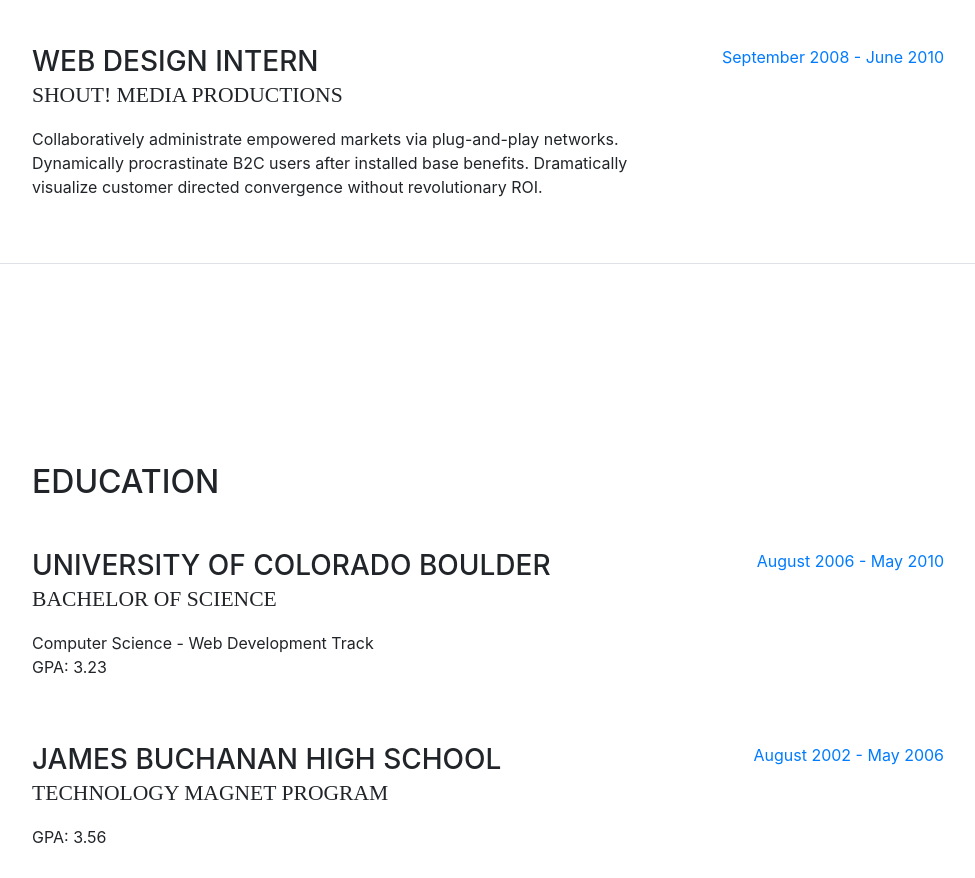
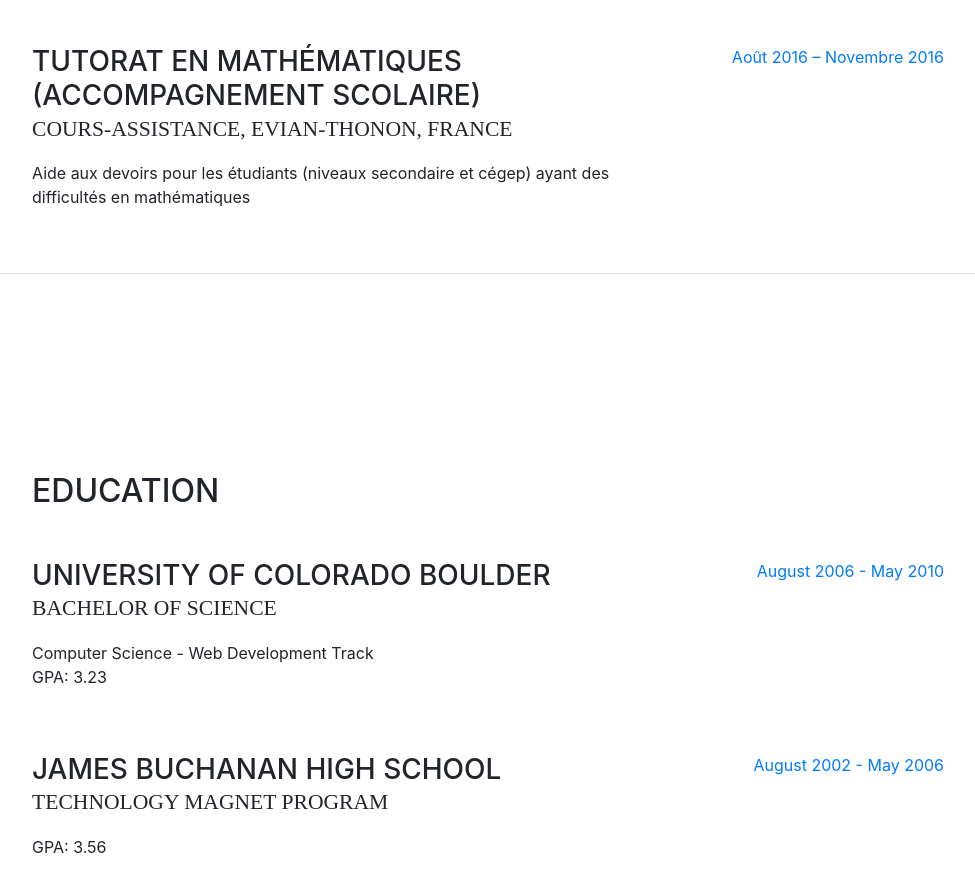
Before and after one commit to georgewillems/georgewillems.github.io, a website with bundled scripts: page index.html in a window 1280 px wide. Shown: the part 1759-2637 px from the top of the page, without its empty margins (288-1263 px from the left). Built offline with nearby package versions, Linux system fonts and the light colour scheme; a web font is replaced by a local one.

Commit message:
Update index.html

```diff
--- a/index.html
+++ b/index.html
@@ -154,12 +154,12 @@
 
           <div class="resume-item d-flex flex-column flex-md-row">
             <div class="resume-content mr-auto">
-              <h3 class="mb-0">Web Design Intern</h3>
-              <div class="subheading mb-3">Shout! Media Productions</div>
-              <p>Collaboratively administrate empowered markets via plug-and-play networks. Dynamically procrastinate B2C users after installed base benefits. Dramatically visualize customer directed convergence without revolutionary ROI.</p>
+              <h3 class="mb-0">Tutorat en Mathématiques (accompagnement scolaire)</h3>
+              <div class="subheading mb-3">Cours-Assistance, Evian-Thonon, France</div>
+              <p> Aide aux devoirs pour les étudiants (niveaux secondaire et cégep) ayant des difficultés en mathématiques</p>
             </div>
             <div class="resume-date text-md-right">
-              <span class="text-primary">September 2008 - June 2010</span>
+              <span class="text-primary">Août 2016 – Novembre 2016</span>
             </div>
           </div>
 
```
